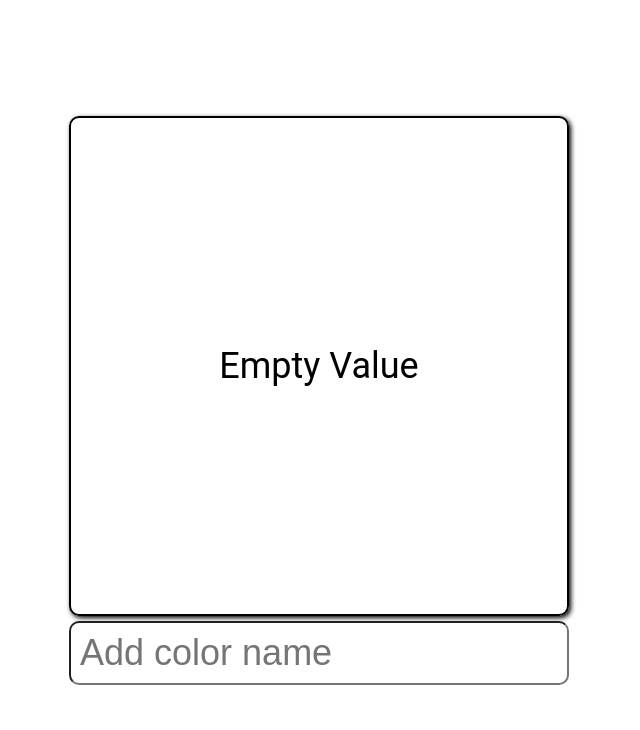
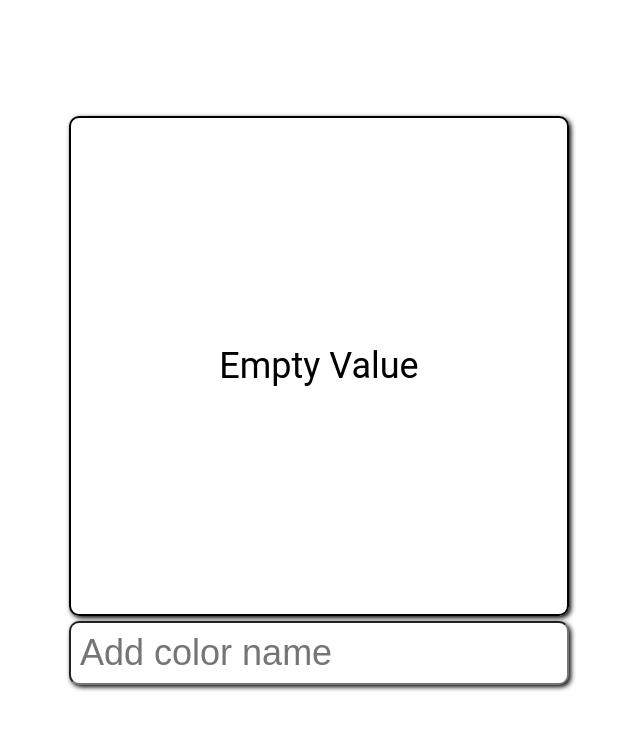
Before and after one commit to DDeShon/react-tutorial-01-challenge, a React (Create React App) app: page / in a window 1280 px wide. Shown: the top 730 px of the page, without its empty margins (321-961 px from the left). Built offline with nearby package versions, Linux system fonts and the light colour scheme.

Commit message:
Updated CSS

```diff
--- a/src/index.css
+++ b/src/index.css
@@ -21,7 +21,6 @@ body {
   justify-content: center;
   align-items: center;
   min-height: 100vh;
-  width: 100%;
   max-width: 500px;
   margin: auto;
 }
@@ -38,17 +37,16 @@ body {
 
 .inputForm {
   width: 100%;
-  display: flex;
-  justify-content: flex-start;
   margin-top: 5px;
 }
 
 .inputForm input[type="text"] {
   flex-grow: 1;
-  max-width: 100%;
+  width: 100%;
   min-height: 48px;
   font-size: 1rem;
   padding: 0.25rem;
+  box-shadow: 2px 2px 5px black;
   border-radius: 10px;
   outline: none;
 }
```
